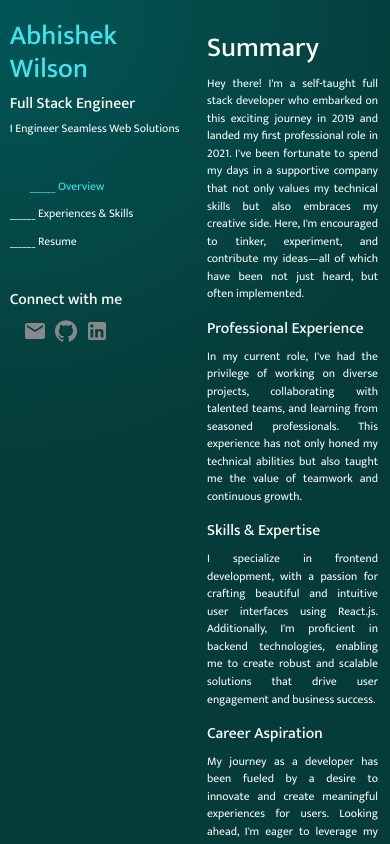
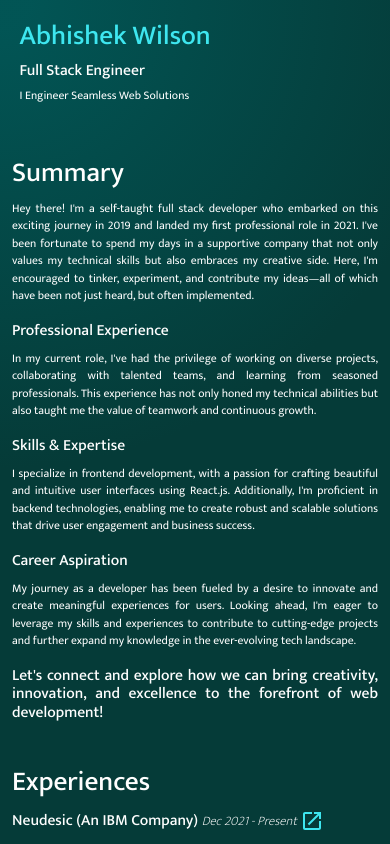
Before and after one commit to abhishek-dev-works/personal-portfolio, a React (Create React App) app: page / in a window 390 px wide. Built offline with nearby package versions, Linux system fonts and the light colour scheme.

Commit message:
Added Responsiveness for mobile view

```diff
--- a/src/App.css
+++ b/src/App.css
@@ -225,6 +225,10 @@
   background-color: var(--primary-color);
 }
 
+.contactMe {
+  display: none;
+}
+
 @media (max-width: 600px) {
 
   .header {
@@ -259,10 +263,25 @@
   }
 
   .left {
-    max-width: 30vw;
+    max-width: 100vw;
   }
 
   .right {
-    max-width: 70vw;
+    max-width: 100vw;
+    max-height: 83vh;
   }
+
+  .toggleHide {
+    display: none;
+  }
+
+  .contactMe{
+    display: block;
+    padding: 10%;
+  }
+
+  .app{
+    display: block;
+  }
+
 }
--- a/src/App.tsx
+++ b/src/App.tsx
@@ -24,8 +24,10 @@ function App() {
     >
       <div className="left">
         <Header />
+        <div className="toggleHide">
         <LeftPanel />
         <ConnectWithMe />
+        </div>
       </div>
       <div className="right">
         <RightPanel />
--- a/src/Components/RightPanel.tsx
+++ b/src/Components/RightPanel.tsx
@@ -1,16 +1,20 @@
-import React from 'react'
-import Summary from './Summary';
-import Experiences from './Experiences';
-import ResumeDownload from './ResumeDownload';
+import React from "react";
+import Summary from "./Summary";
+import Experiences from "./Experiences";
+import ResumeDownload from "./ResumeDownload";
+import ConnectWithMe from "./ConnectWithMe";
 
 const RightPanel = () => {
   return (
-    <div className='rightPanel'>
+    <div className="rightPanel">
       <Summary />
       <Experiences />
       <ResumeDownload />
+      <div className="contactMe">
+        <ConnectWithMe />
+      </div>
     </div>
-  )
-}
+  );
+};
 
 export default RightPanel;
```
